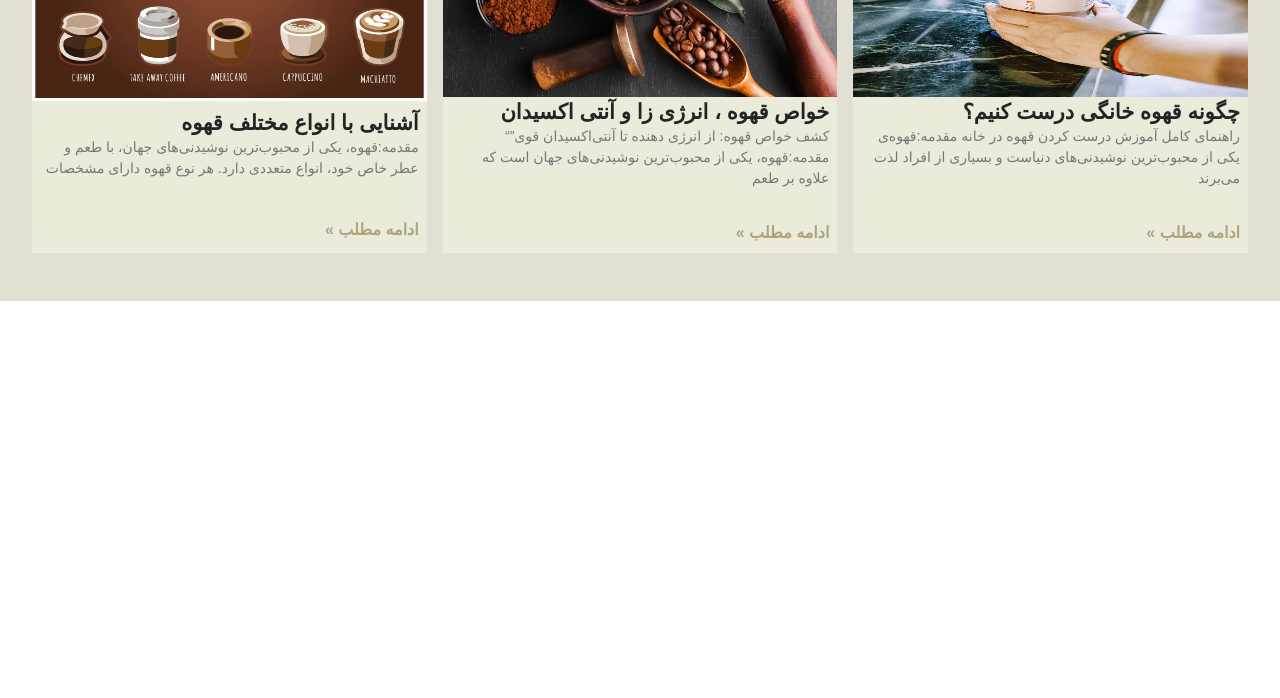
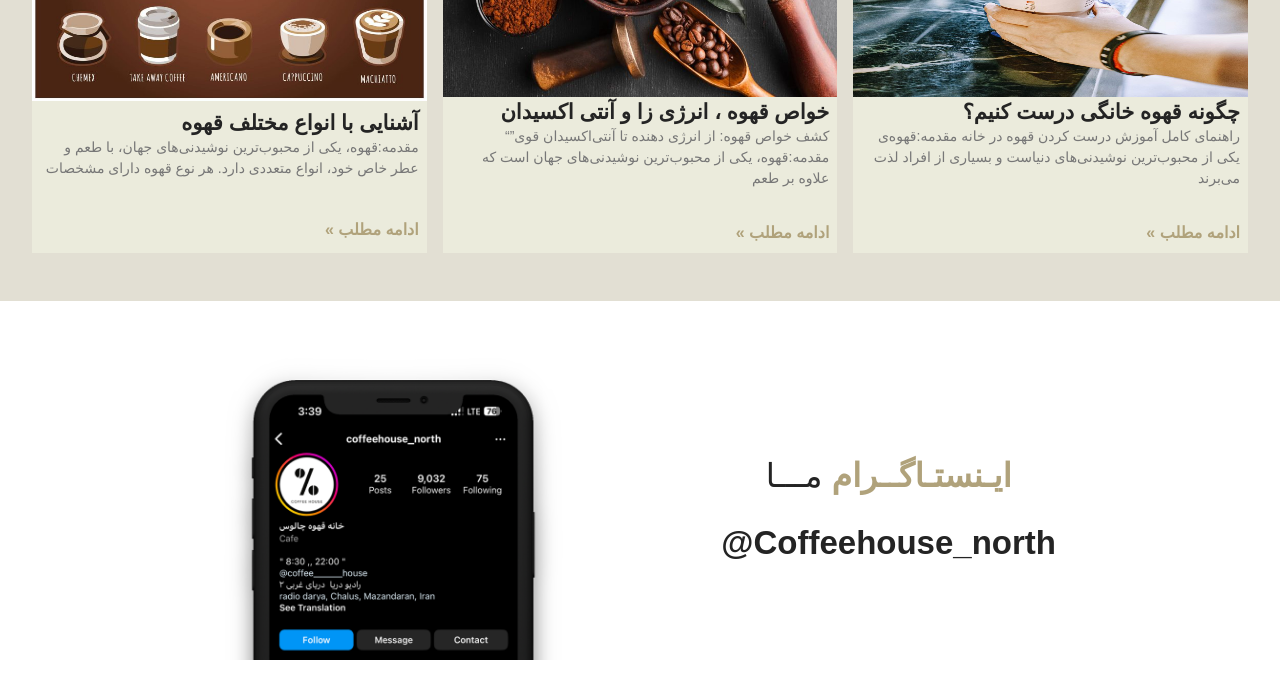
Before and after one commit to mojtabakhalilfar/cofee-shop, a Next.js app: page / in a window 1280 px wide. Shown: the part 4370-5068 px from the top of the page. Built offline with nearby package versions, Linux system fonts and the light colour scheme.

Commit message:
Instagram

```diff
--- a/src/app/page.tsx
+++ b/src/app/page.tsx
@@ -5,6 +5,7 @@ import Statistics from "@/components/Statistics";
 import Wellcome from "@/components/Wellcome";
 import AboutUs from "@/components/AboutUs";
 import Articles from "@/components/Articles";
+import Instagram from "@/components/Instagram";
 
 export default function Home() {
   return (
@@ -19,6 +20,7 @@ export default function Home() {
   <Special typecomponent="discount" />
   <AboutUs />
   <Articles/>
+  <Instagram/>
 
 
   <div className="h-96 w-full"></div>
--- /dev/null
+++ b/src/components/Instagram.tsx
@@ -0,0 +1,17 @@
+import React from 'react'
+
+const Instagram = () => {
+  return (
+    <div className='w-full flex items-center justify-center py-14'>
+      <div className=' flex flex-col sm:flex-row-reverse items-center sm:justify-between w-[90%] sm:w-[65%]'>
+        <div className=' flex flex-col items-center'>
+            <p className='font-medium text-[33px] leading-[67px] align-middle text-[rgba(36,36,36,1)]'><span className='font-[600] text-[rgba(176,162,123,1)]'>ایـنستـاگــرام </span>مـــا</p>
+            <p className='font-[600] text-[33px] leading-[67px] align-middle text-[rgba(36,36,36,1)]'>@Coffeehouse_north</p>
+        </div>
+        <img className='w-340px h-[303px]' src="/assets/insta.png" alt="insta" />
+      </div>
+    </div>
+  )
+}
+
+export default Instagram
```
